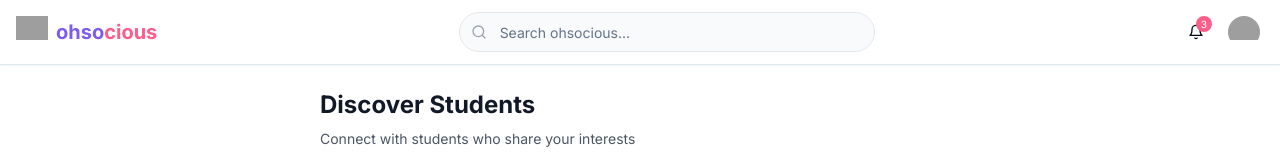
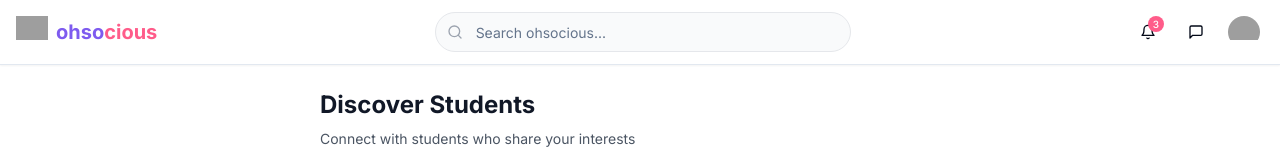
Before and after one commit to dchaudhari7177/ohsocious-test, a Next.js app: page /discover in a window 1280 px wide. Shown: the top 160 px of the page. Built offline with nearby package versions, Linux system fonts and the light colour scheme; grey boxes are pictures that could not be loaded.

Commit message:
feat: Add responsive chat icon to desktop navbar (hidden on phone)

```diff
--- a/components/navbar.tsx
+++ b/components/navbar.tsx
@@ -1,6 +1,6 @@
 "use client"
 
-import { Bell, Menu, Search } from "lucide-react"
+import { Bell, Menu, Search, MessageSquare } from "lucide-react"
 import { Button } from "@/components/ui/button"
 import { Input } from "@/components/ui/input"
 import { Sheet, SheetContent, SheetTrigger } from "@/components/ui/sheet"
@@ -111,11 +111,18 @@ export function Navbar() {
           <Button variant="ghost" size="icon" className="relative" asChild>
             <Link href="/notifications">
               <>
-            <Bell className="h-5 w-5" />
-            <span className="absolute right-1 top-1 flex h-4 w-4 items-center justify-center rounded-full bg-secondary-pink text-[10px] text-white">
-              3
-            </span>
+                <Bell className="h-5 w-5" />
+                <span className="absolute right-1 top-1 flex h-4 w-4 items-center justify-center rounded-full bg-secondary-pink text-[10px] text-white">
+                  3
+                </span>
               </>
+            </Link>
+          </Button>
+
+          {/* Chat link for desktop */}
+          <Button variant="ghost" size="icon" asChild className="hidden md:flex items-center justify-center">
+            <Link href="/chat">
+              <MessageSquare className="h-5 w-5" />
             </Link>
           </Button>
 
```
